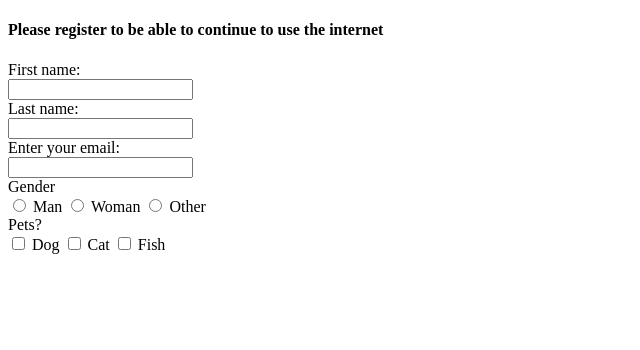
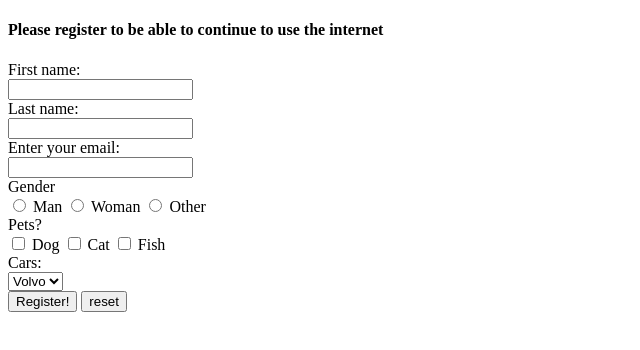
Before and after one commit to Rydebrink/ZTM-WebDev, a plain HTML site: page Section 4/register.html in a window 1280 px wide. Shown: the whole page, without its empty margins (0-640 px from the left). Drawn offline with Linux system fonts and the light colour scheme.

Commit message:
[Section 4] Testing cross platform commits

```diff
--- a/Section 4/register.html
+++ b/Section 4/register.html
@@ -25,6 +25,15 @@
 		<input type="checkbox" name="pets"	value="Cat"> Cat
 		<input type="checkbox" name="pets"	value="Fish"> Fish <br>
 
+		<label for="car"> Cars:</label> <br>
+		<select>
+			<option value = "volvo" > Volvo</option>
+			<option value="audi" > Audi</option>
+		</select> <br>
+
+		<input type="submit" value="Register!">
+		<input type="reset" value="reset" >
+
 
 	</form>
 </body>
```
